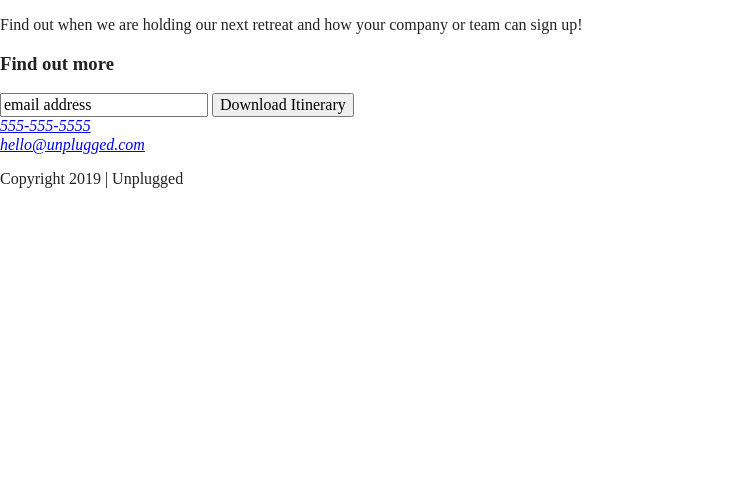
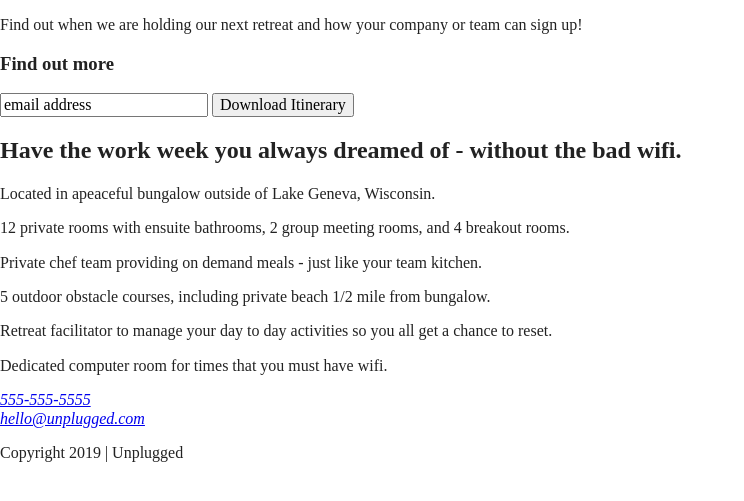
Before and after one commit to LaurenTejada/responsive-project-1, a website built with Parcel: page index.html in a window 1280 px wide. Shown: the part 265-766 px from the top of the page, without its empty margins (0-744 px from the left). Built offline with nearby package versions, Linux system fonts and the light colour scheme.

Commit message:
Added features section

```diff
--- a/index.html
+++ b/index.html
@@ -96,6 +96,41 @@
       </div>
     </aside>
 
+    <section class="features">
+      <h2>Have the work week you always dreamed of - without the bad wifi.</h2>
+      <div class="content-wrapper">
+        <article>
+          <p class="fontawesome-icon"></p>
+          <p class="features-item-description">Located in apeaceful bungalow outside
+            of Lake Geneva, Wisconsin.</p>
+        </article>
+        <article>
+          <p class="fontawesome-icon"></p>
+          <p class="features-item-description">12 private rooms with ensuite bathrooms,
+            2 group meeting rooms, and 4 breakout rooms.</p>
+        </article>
+        <article>
+          <p class="fontawesome-icon"></p>
+          <p class="features-item-description">Private chef team providing on demand meals -
+            just like your team kitchen.</p>
+        </article>
+        <article>
+          <p class="fontawesome-icon"></p>
+          <p class="features-item-description">5 outdoor obstacle courses, including
+            private beach 1/2 mile from bungalow.</p>
+        </article>
+        <article>
+          <p class="fontawesome-icon"></p>
+          <p class="features-item-description">Retreat facilitator to manage your day to day
+            activities so you all get a chance to reset.</p>
+        </article>
+        <article>
+          <p class="fontawesome-icon"></p>
+          <p class="features-item-description">Dedicated computer room for times that you
+            must have wifi.</p>
+        </article>
+      </div>
+    </section>
   </main>
 
   <footer>
```
